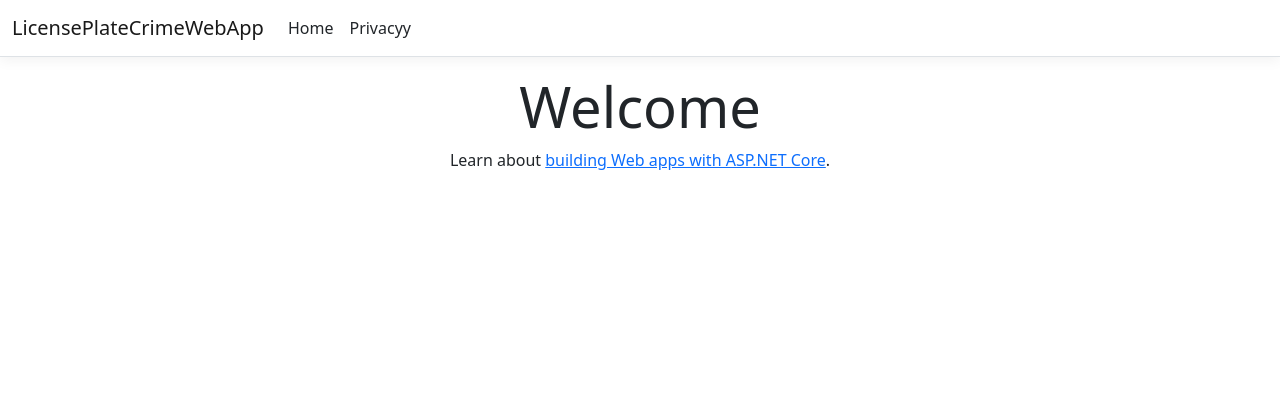
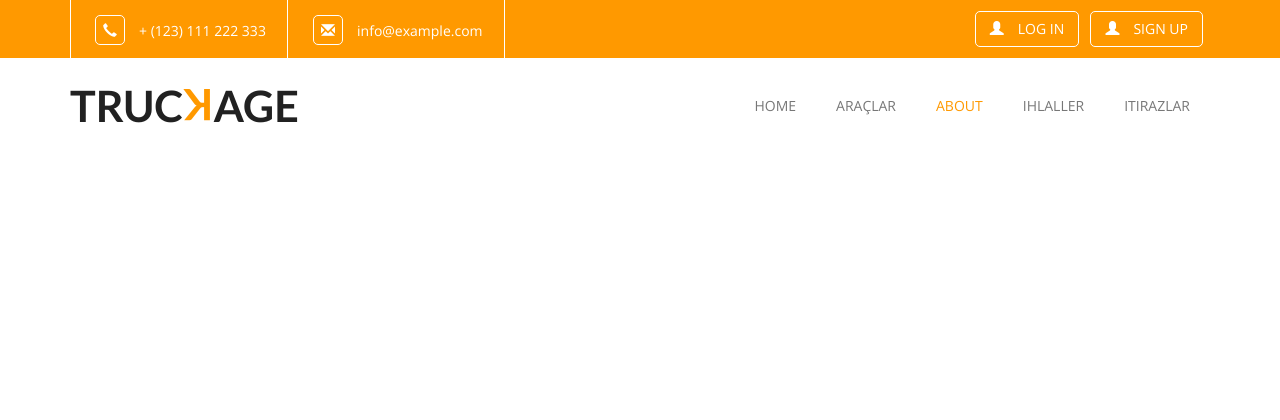
Before and after one commit to SeniorCSThesisProject/LicensePlateCrimeWebApp, an ASP.NET Core app: page / in a window 1280 px wide. Shown: the top 420 px of the page. Run offline with ASP.NET Core 8, Linux system fonts and the light colour scheme; style sheets or scripts are compiled from the project's sources.

Commit message:
integrate theme to layout (navbar)

```diff
--- a/LicensePlateCrimeWebApp/Views/Home/Index.cshtml
+++ b/LicensePlateCrimeWebApp/Views/Home/Index.cshtml
@@ -3,6 +3,4 @@
 }
 
 <div class="text-center">
-    <h1 class="display-4">Welcome</h1>
-    <p>Learn about <a href="https://docs.microsoft.com/aspnet/core">building Web apps with ASP.NET Core</a>.</p>
 </div>
--- a/LicensePlateCrimeWebApp/Views/Shared/_Layout.cshtml
+++ b/LicensePlateCrimeWebApp/Views/Shared/_Layout.cshtml
@@ -4,12 +4,40 @@
     <meta charset="utf-8" />
     <meta name="viewport" content="width=device-width, initial-scale=1.0" />
     <title>@ViewData["Title"] - LicensePlateCrimeWebApp</title>
-    <link rel="stylesheet" href="~/lib/bootstrap/dist/css/bootstrap.min.css" />
+    <!-- yeni bootstrap -->
+    @*    <link rel="stylesheet" href="~/lib/bootstrap/dist/css/bootstrap.min.css" /> *@
+    <link rel="stylesheet" href="~/css/bootstrap.css" asp-append-version="true" />
     <link rel="stylesheet" href="~/css/site.css" asp-append-version="true" />
+    <link rel="stylesheet" href="~/css/style.css" asp-append-version="true" />
+    <link rel="stylesheet" href="~/css/flexslider.css" asp-append-version="true" />
     <link rel="stylesheet" href="~/LicensePlateCrimeWebApp.styles.css" asp-append-version="true" />
+    <!-- fonts -->
+    <link href='//fonts.googleapis.com/css?family=Lato:400,100,100italic,300,300italic,400italic,700,700italic,900,900italic' rel='stylesheet' type='text/css'>
+    <link href='//fonts.googleapis.com/css?family=Open+Sans:400,300,300italic,400italic,600,600italic,700,700italic,800,800italic' rel='stylesheet' type='text/css'>
+    <!-- jquery -->
+    <script src="~/js/jquery-2.1.4.min.js" asp-append-version="true"></script>
+    <!-- ???? -->
+    <script>
+        $(document).ready(function () {
+            size_li = $("#myList li").size();
+            x = 1;
+            $('#myList li:lt(' + x + ')').show();
+            $('#loadMore').click(function () {
+                x = (x + 1 <= size_li) ? x + 1 : size_li;
+                $('#myList li:lt(' + x + ')').show();
+            });
+            $('#showLess').click(function () {
+                x = (x - 1 < 0) ? 1 : x - 1;
+                $('#myList li').not(':lt(' + x + ')').hide();
+            });
+        });
+    </script>
+
+
+
 </head>
 <body>
-    <header>
+    @*    <header>
     <nav class="navbar navbar-expand-sm navbar-toggleable-sm navbar-light bg-white border-bottom box-shadow mb-3">
     <div class="container-fluid">
     <a class="navbar-brand" asp-area="" asp-controller="Home" asp-action="Index">LicensePlateCrimeWebApp</a>
@@ -29,7 +57,59 @@
     </div>
     </div>
     </nav>
-    </header>
+    </header>*@
+    <!-- header -->
+    <div class="header">
+        <div class="container">
+            <div class="w3l_header_left">
+                <ul>
+                    <li><span class="glyphicon glyphicon-earphone" aria-hidden="true"></span>+ (123) 111 222 333</li>
+                    <li><span class="glyphicon glyphicon-envelope" aria-hidden="true"></span><a href="mailto:info@example.com">info@example.com</a></li>
+                </ul>
+            </div>
+            <div class="w3l_header_right">
+                <ul>
+                    <li><a asp-area="" asp-controller="Login" asp-action="Index"><span class="glyphicon glyphicon-user" aria-hidden="true"></span>log in</a></li>
+                    <li><a asp-area="" asp-controller="Signup" asp-action="Index"><span class="glyphicon glyphicon-user" aria-hidden="true"></span>sign up</a></li>
+                </ul>
+            </div>
+            <div class="clearfix"> </div>
+            <script type="text/javascript" src="~/js/demo.js"></script>
+        </div>
+    </div>
+    <div class="logo_nav">
+        <div class="container">
+            <nav class="navbar navbar-default">
+                <!-- Brand and toggle get grouped for better mobile display -->
+                <div class="navbar-header">
+                    <button type="button" class="navbar-toggle collapsed" data-toggle="collapse" data-target="#bs-example-navbar-collapse-1">
+                        <span class="sr-only">Toggle navigation</span>
+                        <span class="icon-bar"></span>
+                        <span class="icon-bar"></span>
+                        <span class="icon-bar"></span>
+                    </button>
+                    <div class="logo">
+                        <h1><a class="navbar-brand" asp-area="" asp-controller="Home" asp-action="Index">Truc<span>k</span>age</a></h1>
+                    </div>
+                </div>
+
+                <!-- Collect the nav links, forms, and other content for toggling -->
+                <div class="collapse navbar-collapse nav-wil" id="bs-example-navbar-collapse-1">
+                    <nav class="link-effect-2" id="link-effect-2">
+                        <ul class="nav navbar-nav">
+                            <li><a asp-area="" asp-controller="Home" asp-action="Index"><span data-hover="Home">Home</span></a></li>
+                            <li><a asp-area="" asp-controller="Vehicles" asp-action="Index"><span data-hover="Araçlar">Araçlar</span></a></li>
+                            <li class="active"><a href="about.html"><span data-hover="About">About</span></a></li>
+                            <li><a asp-area="" asp-controller="Violations" asp-action="Index"><span data-hover="Ihlaller">Ihlaller</span></a></li>
+                            <li><a asp-area="" asp-controller="Contests" asp-action="Index"><span data-hover="Itirazlar">Itirazlar</span></a></li>
+                        </ul>
+                    </nav>
+                </div>
+                <!-- /.navbar-collapse -->
+            </nav>
+        </div>
+    </div>
+    <!-- //header -->
     <div class="container">
         <main role="main" class="pb-3">
             @RenderBody()
@@ -41,9 +121,13 @@
             &copy; 2023 - LicensePlateCrimeWebApp - <a asp-area="" asp-controller="Home" asp-action="Privacy">Privacy</a>
         </div>
     </footer>
-    <script src="~/lib/jquery/dist/jquery.min.js"></script>
-    <script src="~/lib/bootstrap/dist/js/bootstrap.bundle.min.js"></script>
+@*    <script src="~/lib/jquery/dist/jquery.min.js"></script>
+    <script src="~/lib/bootstrap/dist/js/bootstrap.bundle.min.js"></script>*@
+
     <script src="~/js/site.js" asp-append-version="true"></script>
+    <script src="~/js/bootstrap.js" asp-append-version="true"></script>
+
+
     @await RenderSectionAsync("Scripts", required: false)
 </body>
 </html>
```
Lines whose indentation alone changed are shown as unchanged.
